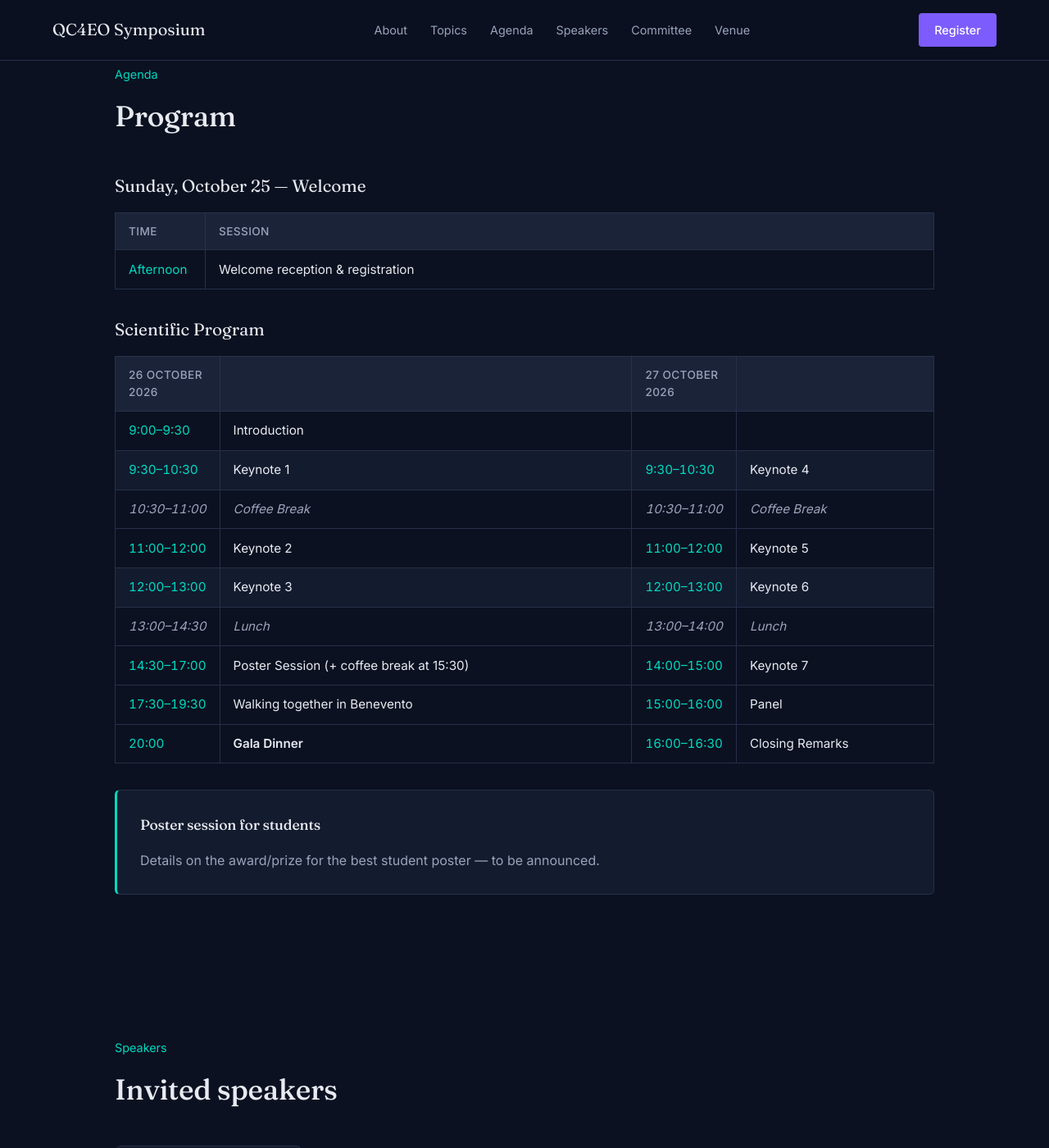
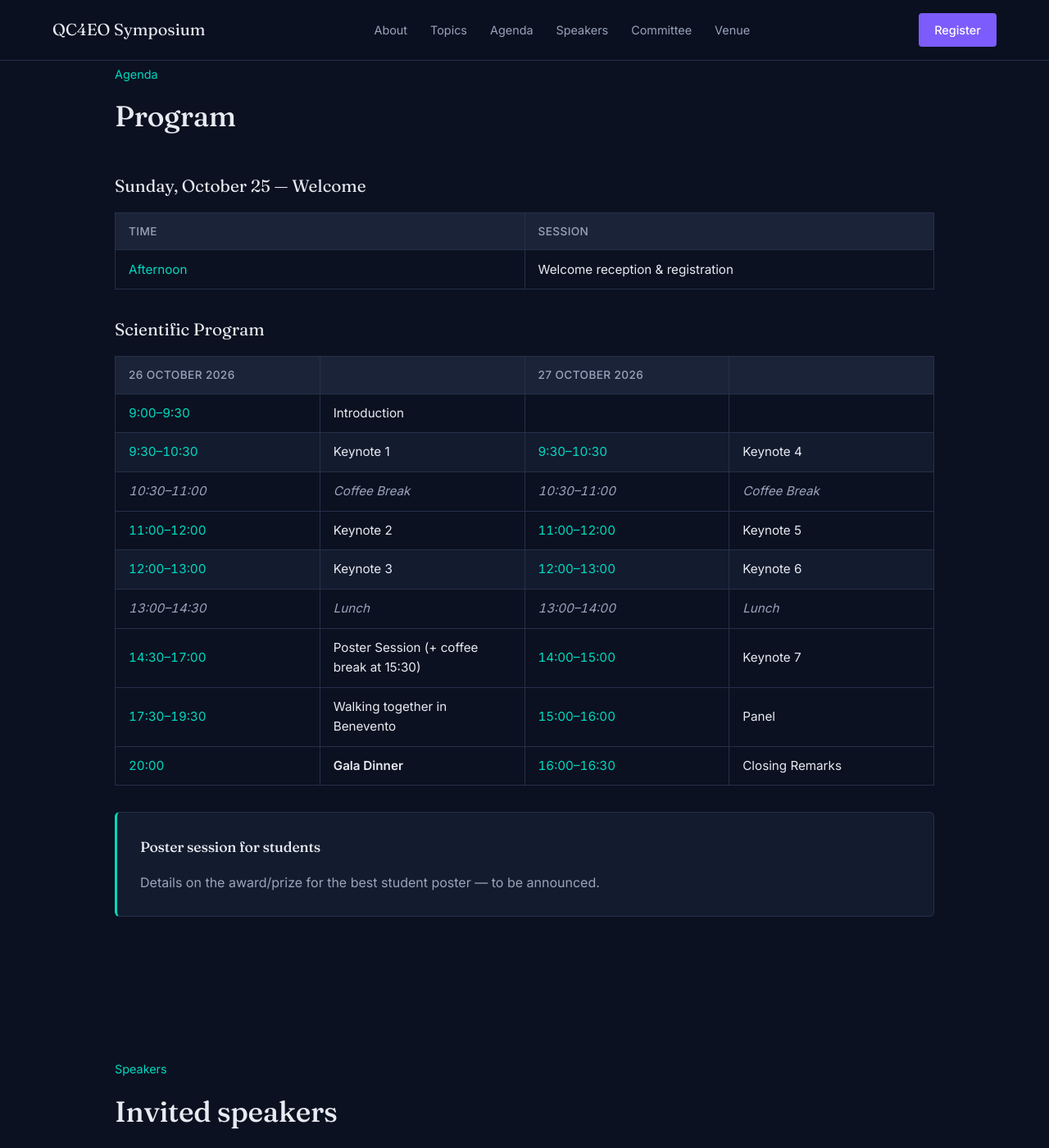
Before and after one commit to IEEE-QUEST-QC4EO/assembly-qc4eo-2026, a Jekyll site: the page built from index.md, in a window 1280 px wide and 1400 px high, scrolled down 1708 px. Shown: the whole window at 82% size. Built offline with Jekyll 4.4.1, drawn with Linux system fonts in a browser that asks for light colours.

Commit message:
better text alignement

```diff
--- a/assets/css/style.css
+++ b/assets/css/style.css
@@ -37,7 +37,8 @@ h1, h2, h3 { font-family: var(--font-display); font-weight: 500; margin: 0 0 0.5
 
 section { padding: 5rem 1.5rem; }
 .section-inner { max-width: 1000px; margin: 0 auto; }
-.prose { max-width: var(--content-width); }
+.prose { max-width: none; }
+.prose p { max-width: var(--content-width); }
 
 /* ---- Nav ---- */
 .nav {
@@ -113,11 +114,11 @@ section { padding: 5rem 1.5rem; }
 .topics-list li { background: var(--surface); padding: 1.5rem; font-size: 1.02rem; }
 
 /* ---- Agenda ---- */
-.agenda-table { width: 100%; border-collapse: collapse; margin-bottom: 2rem; font-size: 0.95rem; }
+.agenda-table { width: 100%; table-layout: fixed; border-collapse: collapse; margin-bottom: 2rem; font-size: 0.95rem; }
 .agenda-table caption { text-align: left; font-family: var(--font-display); font-size: 1.3rem; color: var(--text); margin-bottom: 1rem; caption-side: top; }
-.agenda-table th, .agenda-table td { border: 1px solid var(--border); padding: 0.7rem 1rem; text-align: left; }
+.agenda-table th, .agenda-table td { border: 1px solid var(--border); padding: 0.7rem 1rem; text-align: left; overflow-wrap: break-word; }
 .agenda-table th { background: var(--surface-2); color: var(--text-dim); font-weight: 500; font-size: 0.85rem; text-transform: uppercase; letter-spacing: 0.03em; }
-.agenda-table td.time { color: var(--teal); font-variant-numeric: tabular-nums; white-space: nowrap; width: 110px; }
+.agenda-table th.time, .agenda-table td.time { color: var(--teal); font-variant-numeric: tabular-nums; white-space: nowrap; width: 110px; }
 .agenda-table tr.highlight td { background: var(--surface); }
 .agenda-table tr.break td { color: var(--text-dim); font-style: italic; }
 @media (max-width: 700px) {
```
